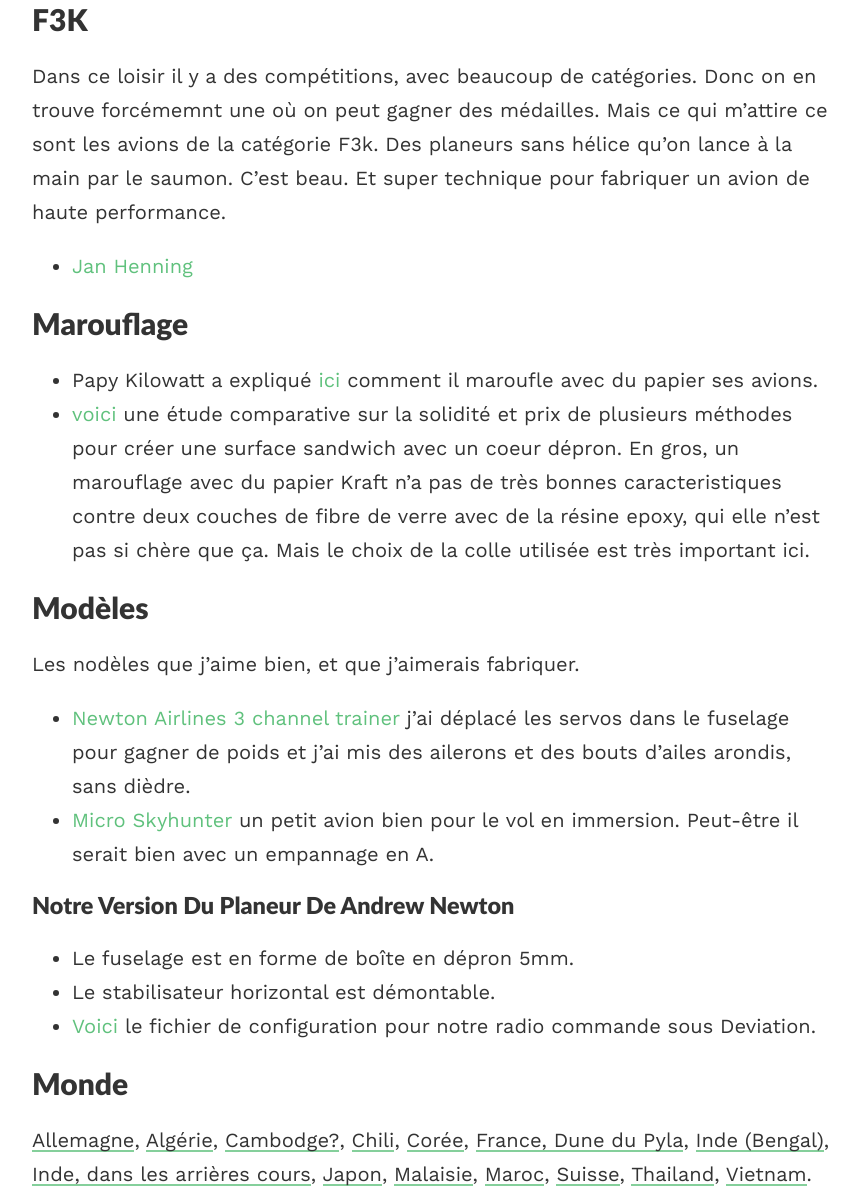
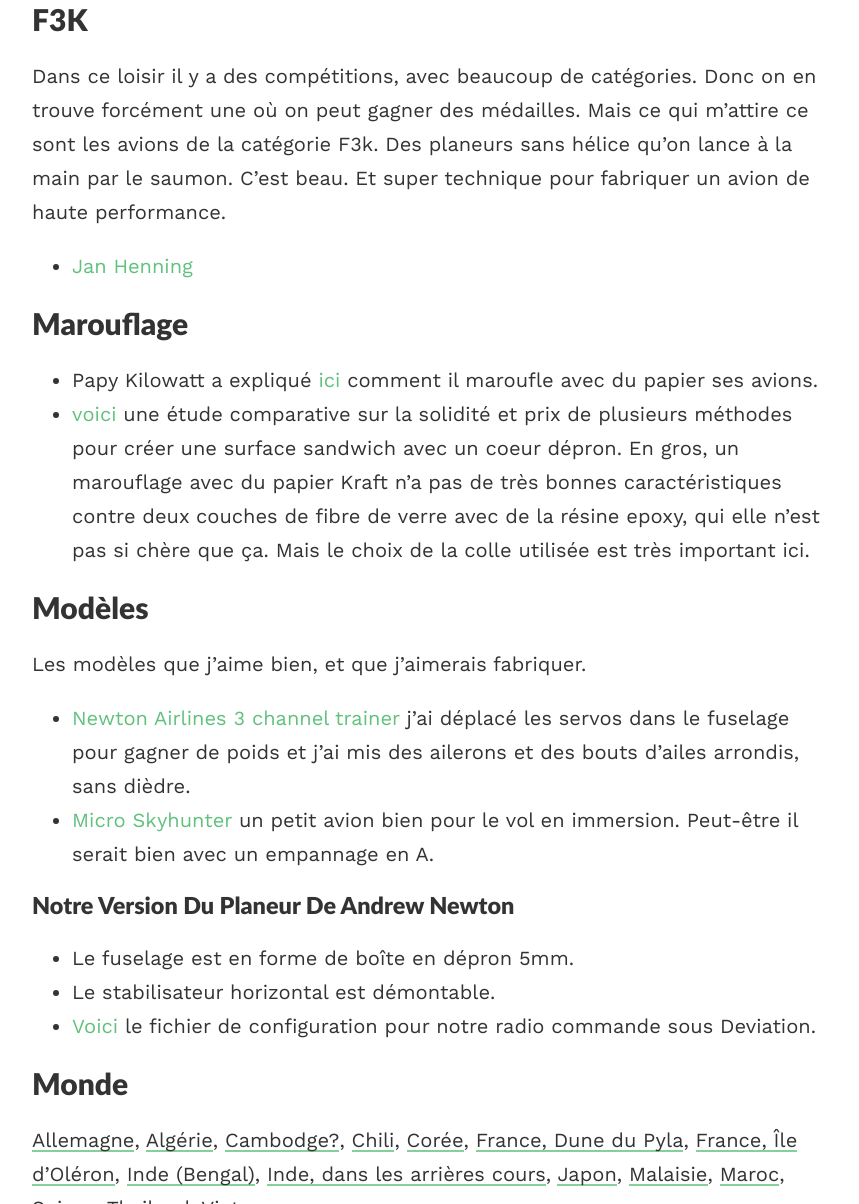
Before and after one commit to xtof-durr/xtof-durr.github.io, a Jekyll site: the page built from rcplane/index.md, in a window 1280 px wide and 1400 px high, scrolled down 3623 px. Shown: the part 196-1400 px from the top of the window, without its empty margins (208-1067 px from the left). Built offline with Jekyll 4.4.1, drawn with Linux system fonts in a browser that asks for light colours; our own code applies the rules of GitHub Pages for plain Markdown files; some of the changed text lies outside the part shown.

Commit message:
france video

```diff
--- a/rcplane/index.md
+++ b/rcplane/index.md
@@ -33,11 +34,11 @@ Voici l'association des canaux aux moteurs servos que j'utilise habituellement.
 En anglais: *scratch build*.
 Plusieurs sites web ou canaux vidéos que je j'aime.
 
-- [FliteTest](https://www.flitetest.com/) des vidés très professionels, avec des américains qui se la pêtent un peu, et vendent leur kits de fabrication.  Ils font tout avec du Dollar Tree Foam  et de la colle chaude. Fabrication rapide.
+- [FliteTest](https://www.flitetest.com/) des vidéos très professionnels, avec des américains qui se la pêtent un peu, et vendent leur kits de fabrication.  Ils font tout avec du Dollar Tree Foam  et de la colle chaude. Fabrication rapide.
 C'est difficile de trouver du matériel équivalent en France.
 - [Experimental Airlines](https://www.youtube.com/user/ExperimentalAirlines) : un autre américain, apprend bien comment faire des ailes, recouvrir de ruban adhésif la surface.  Des constructions simples et robustes.
 - [Andrew Newton](http://newtonairlines.blogspot.com/) un australien, qui a la chance d'aller voler facilement au bord d'une pente au bord de la mer.  Beaucoup de comparaison de matériels.
-- [Erwin Beizeiten](https://www.youtube.com/channel/UCjSQBeTUKgqESVG9P7XJhmg) un autrichien qui construit dans un atélier tout rangé.
+- [Erwin Beizeiten](https://www.youtube.com/channel/UCjSQBeTUKgqESVG9P7XJhmg) un autrichien qui construit dans un atelier tout rangé.
 - [Papy Kilowatt](http://papykilowatt.free.fr/) un français qui avait atteint un niveau de précision et de réalisme incroyable.
 - [Jivaro models](http://www.jivaro-models.org/) une collection française d'avions de toutes sortes.
 
@@ -79,20 +80,20 @@ C'est une mousse avec de grosses bulles.  Elle est pratiquement incassable.  Un
 
 ## F3K
 
-Dans ce loisir il y a des compétitions, avec beaucoup de catégories. Donc on en trouve forcémemnt une où on peut gagner des médailles. Mais ce qui m'attire ce sont les avions de la catégorie F3k. Des planeurs sans hélice qu'on lance à la main par le saumon. C'est beau. Et super technique pour fabriquer un avion de haute performance.
+Dans ce loisir il y a des compétitions, avec beaucoup de catégories. Donc on en trouve forcément une où on peut gagner des médailles. Mais ce qui m'attire ce sont les avions de la catégorie F3k. Des planeurs sans hélice qu'on lance à la main par le saumon. C'est beau. Et super technique pour fabriquer un avion de haute performance.
 
 - [Jan Henning](https://www.youtube.com/watch?v=p5BsfmUrtDM&list=PLZdOy4nGe2QKGPChQ_nEaEKesgN3__jY1)
 
 ## Marouflage
 
 - Papy Kilowatt a expliqué [ici](http://papykilowatt.free.fr/html/page_trucs.htm) comment il maroufle avec du papier ses avions.
-- [voici](https://www.flitetest.com/articles/super-strong-waterproof-foam-core) une étude comparative sur la solidité et prix de plusieurs méthodes pour créer une surface sandwich avec un coeur dépron.  En gros, un marouflage avec du papier Kraft n'a pas de très bonnes caracteristiques contre deux couches de fibre de verre avec de la résine epoxy, qui elle n'est pas si chère que ça. Mais le choix de la colle utilisée est très important ici.
+- [voici](https://www.flitetest.com/articles/super-strong-waterproof-foam-core) une étude comparative sur la solidité et prix de plusieurs méthodes pour créer une surface sandwich avec un coeur dépron.  En gros, un marouflage avec du papier Kraft n'a pas de très bonnes caractéristiques contre deux couches de fibre de verre avec de la résine epoxy, qui elle n'est pas si chère que ça. Mais le choix de la colle utilisée est très important ici.
 
 ## Modèles
 
-Les nodèles que j'aime bien, et que j'aimerais fabriquer.
+Les modèles que j'aime bien, et que j'aimerais fabriquer.
 
-- [Newton Airlines 3 channel trainer](http://newtonairlines.blogspot.com/2015/12/simple-3-channel-trainer.html) j'ai déplacé les servos dans le fuselage pour gagner de poids et j'ai mis des ailerons et des bouts d'ailes arondis, sans dièdre.
+- [Newton Airlines 3 channel trainer](http://newtonairlines.blogspot.com/2015/12/simple-3-channel-trainer.html) j'ai déplacé les servos dans le fuselage pour gagner de poids et j'ai mis des ailerons et des bouts d'ailes arrondis, sans dièdre.
 - [Micro Skyhunter](http://newtonairlines.blogspot.com/search/label/-%20Micro%20Skyhunter) un petit avion bien pour le vol en immersion.  Peut-être il serait bien avec un empannage en A.
 
 ### Notre version du planeur de Andrew Newton
@@ -109,6 +110,7 @@ Les nodèles que j'aime bien, et que j'aimerais fabriquer.
 [Chili](https://www.youtube.com/watch?v=uR6z-mhI2Rw),
 [Corée](https://www.youtube.com/watch?v=BXKDoljaN5M&list=PLRvRak4_g1MFiVh4VyPWio8DHTZhcE5xQ&index=2&t=0s),
 [France, Dune du Pyla](https://www.youtube.com/watch?v=LvHpH7abGMw),
+[France, Île d'Oléron](https://www.youtube.com/watch?v=YOiyY4KO8Ko),
 [Inde (Bengal)](https://www.youtube.com/watch?v=phg_-ze8iuE&list=PLRvRak4_g1MFiVh4VyPWio8DHTZhcE5xQ&index=10&t=0s),
 [Inde, dans les arrières cours](https://www.youtube.com/watch?v=LU1qoYxjeyw&list=PLRvRak4_g1MFiVh4VyPWio8DHTZhcE5xQ&index=6&t=0s),
 [Japon](https://www.youtube.com/watch?v=JmRkxZT4XhY),
```
Also changed, not shown: other parts of rcplane/index.md (+6 -5 lines).
